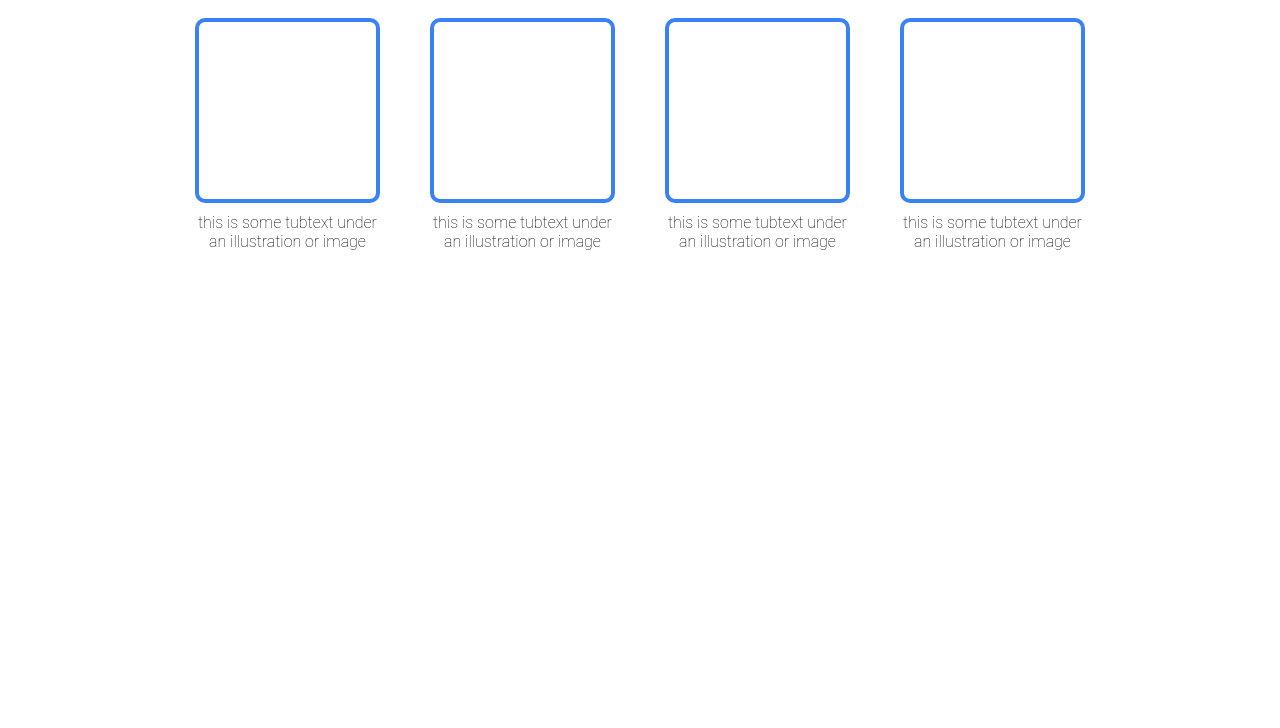
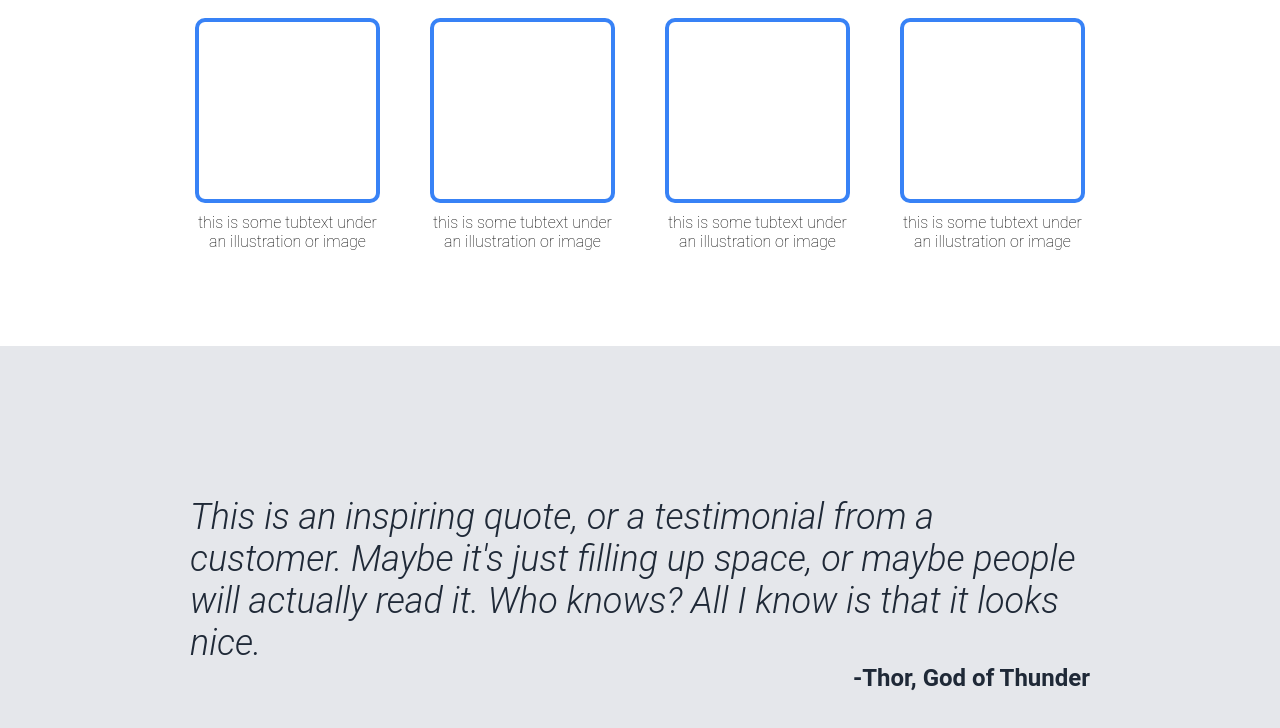
Before and after one commit to its-nikole/Landing-page, a plain HTML site: page index.html in a window 1280 px wide. Shown: the part 542-1270 px from the top of the page. Before the commit the page ends 888 px from the top, so only its background shows below. Drawn offline with Linux system fonts and the light colour scheme.

Commit message:
Quote Section Done

```diff
--- a/index.html
+++ b/index.html
@@ -64,5 +64,15 @@
           </div>
         </div>
       </main>
+      <section class="section">
+        <div class="section-container">
+          <p class="quote">
+            This is an inspiring quote, or a testimonial from a customer. Maybe
+            it's just filling up space, or maybe people will actually read it. Who
+            knows? All I know is that it looks nice.
+          </p>
+          <p class="quote-author">-Thor, God of Thunder</p>
+        </div>
+      </section>
 </body>
 </html>
--- a/style.css
+++ b/style.css
@@ -140,3 +140,30 @@ h1 {
     font-weight: 100;
     margin-top: 10px;
 }
+
+/* Quote section */
+
+.section {
+    background-color: #e5e7eb;
+}
+
+.section-container {
+    width: 900px;
+    margin: 0 auto;
+    padding: 150px 0;
+}
+
+.quote {
+    font-size: 36px;
+    font-style: italic;
+    font-weight: 300;
+    color: #1f2937;
+}
+
+.quote-author {
+    margin: 0 auto;
+    font-size: 24px;
+    font-weight: 600;
+    color: #1f2937;
+    text-align: right;
+}
```
